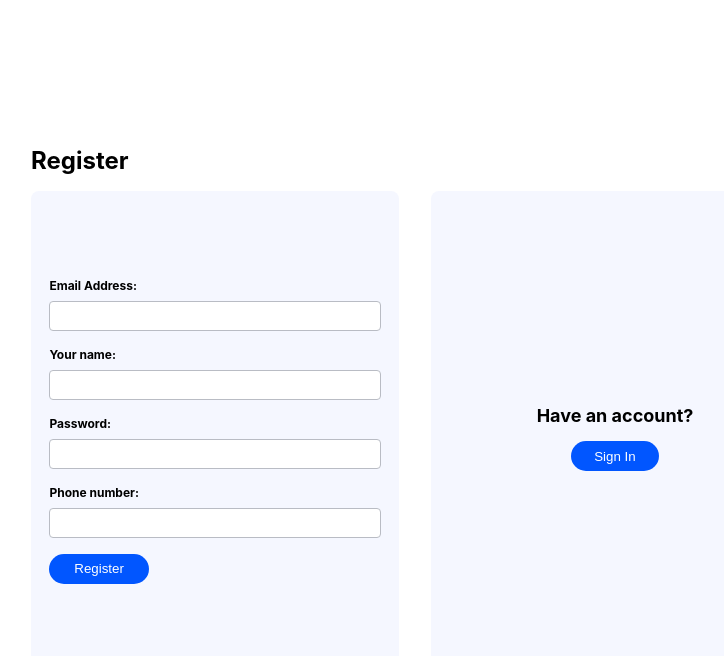
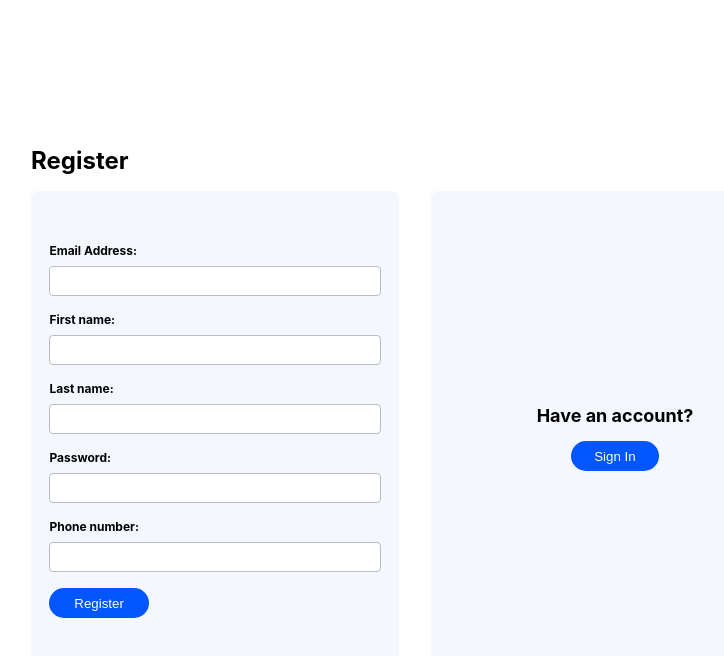
Before and after one commit to rem1xed/BSE-frontend, a React (Create React App) app: page /register in a window 1280 px wide. Shown: the top 656 px of the page, without its empty margins (225-949 px from the left). Built offline with nearby package versions, Linux system fonts and the light colour scheme.

Commit message:
fixed_page_1

```diff
--- a/package.json
+++ b/package.json
@@ -7,6 +7,7 @@
     "@testing-library/jest-dom": "^6.6.3",
     "@testing-library/react": "^16.2.0",
     "@testing-library/user-event": "^13.5.0",
+    "axios": "^1.8.4",
     "react": "^19.0.0",
     "react-dom": "^19.0.0",
     "react-router-dom": "^7.4.1",
--- a/src/components/atoms/Input.jsx
+++ b/src/components/atoms/Input.jsx
@@ -1,3 +1,4 @@
+import "../../styles/Input.css";
 export default function Input(props) {
   return <input {...props} />;
 }
--- a/src/components/templates/RegistrationPage.jsx
+++ b/src/components/templates/RegistrationPage.jsx
@@ -1,47 +1,99 @@
+import React, {useState} from 'react';
+import {useNavigate} from 'react-router-dom';
 import styles from "../../styles/RegistrationPage.module.css";
 import Input from "../atoms/Input";
+import api from "../../services/api";
 
 export default function RegistrationPage() {
+    const [email, setEmail] = useState('');
+    const [password, setPassword] = useState('');
+    const [phone, setPhone] = useState('');
+    const [firstName, setFirstName] = useState('');
+    const [lastName, setLastName] = useState('');
+    const [error, setError] = useState(null);
+    const [loading, setLoading] = useState(false);
+    const navigate = useNavigate();
+
   return (
     <div className={styles.container}>
         <div className={styles.upper_inner_container}>
             <h1>Register</h1>
+            {error && <div className="error-message">{error}</div>}
         </div>
 
         <div className={styles.lower_inner_container}>
 
-            <div className={styles.left_container}>
-
+            <div className={styles.left_container}>     {/*ADD FORM TAG*/}
+                <form method='POST'>
                     <div className={styles.input_container}>
                         <label htmlFor="user_email">Email Address:</label>
-                    <Input type="email" name="user_email"/>
+                        <Input
+                            type="email"
+                            name="user_email"
+                            value={email}
+                            onChange={(e) => setEmail(e.target.value)}
+                            required
+                        />
                     </div>
 
                     <div className={styles.input_container}>
-                    <label htmlFor="user_name">Your name:</label>
-                    <Input type="text" name="user_name"/>
+                        <label htmlFor="user_first_name">First name:</label>
+                        <Input
+                            type="text"
+                            name="user_first_name"
+                            value={firstName}
+                            onChange={(e) => setFirstName(e.target.value)}
+                            required
+                        />
+                    </div>
+
+                    <div className={styles.input_container}>
+                        <label htmlFor="user_last_name">Last name:</label>
+                        <Input
+                            type="text"
+                            name="user_last_name"
+                            value={lastName}
+                            onChange={(e) => setLastName(e.target.value)}
+                            required
+                        />
                     </div>
 
                     <div className={styles.input_container}>
                         <label htmlFor="user_pass">Password:</label>
-                    <Input type="password" name="user_pass"/>
+                        <Input
+                            type="password"
+                            name="user_pass"
+                            value={password}
+                            onChange={(e) => setPassword(e.target.value)}
+                            required
+                        />
                     </div>
 
                     <div className={styles.input_container}>
                         <label htmlFor="user_tel">Phone number:</label>
-                    <Input type="tel" name="user_tel"/>
+                        <Input
+                            type="tel"
+                            name="user_tel"
+                            value={phone}
+                            onChange={(e) => setPhone(e.target.value)}
+                            required
+                        />
                     </div>
 
                     <div className={styles.button_container}>
-                    <button type="submit">Register</button>
+                        <button type="submit" disabled={loading}>
+                            {loading ? 'Loading...' : 'Register'}
+                        </button>
                     </div>
-
+                </form>
             </div>
 
           <div className={styles.right_container}>
             <div className={styles.inner_container}>
                 <h2>Have an account?</h2>
-                <button type="submit">Sign In</button>
+                <button type="button" onClick={() => navigate('/login')}>
+                    Sign In
+                </button>
             </div>
           </div>
         </div>
--- a/src/index.js
+++ b/src/index.js
@@ -20,7 +20,4 @@ createRoot(document.getElementById('root')).render(
   </React.StrictMode>
 );
 
-// If you want to start measuring performance in your app, pass a function
-// to log results (for example: reportWebVitals(console.log))
-// or send to an analytics endpoint. Learn more: https://bit.ly/CRA-vitals
 reportWebVitals();
--- /dev/null
+++ b/src/services/api.js
@@ -0,0 +1,42 @@
+import axios from 'axios';
+
+const API_BASE_URL = 'http://localhost:3000/api';
+
+const apiClient = axios.create({
+  baseURL: API_BASE_URL,
+  headers: {
+    'Content-Type': 'application/json',
+  },
+});
+
+apiClient.interceptors.request.use(
+  (config) => {
+    const token = localStorage.getItem('token');
+    if (token) {
+      config.headers['Authorization'] = `Bearer ${token}`;
+    }
+    return config;
+  },
+  (error) => {
+    return Promise.reject(error);
+  }
+);
+
+// Функції для роботи з API
+export const api = {
+  auth: {
+    login: (credentials) => apiClient.post('/auth/login', credentials),
+    register: (userData) => apiClient.post('/auth/register', userData),
+    logout: () => {
+      localStorage.removeItem('token');
+      return Promise.resolve();
+    },
+  },
+
+  users: {
+    getProfile: () => apiClient.get('/users/profile'),
+    updateProfile: (userData) => apiClient.put('/users/profile', userData),
+  },
+};
+
+export default api;
--- /dev/null
+++ b/src/styles/Input.css
@@ -0,0 +1,12 @@
+input{
+  border: 1px solid #b9bcc4;
+  border-radius: 4px;
+  height: 30px;
+  transition: border 0.1s ease-in-out;
+}
+
+input:focus{
+  outline: none;
+  border: 3px solid #0156ff;
+  transition: border 0.1s ease-in-out;
+}
--- a/src/styles/RegistrationPage.module.css
+++ b/src/styles/RegistrationPage.module.css
@@ -26,10 +26,6 @@
 }
 
 .left_container{
-  display: flex;
-  flex-direction: column;
-  justify-content: center;
-  align-items: center;
   background-color: #f5f7ff;
   width: 100%;
   height: 100%;
@@ -37,7 +33,17 @@
   border-radius: 8px;
 }
 
-.left_container div{
+.left_container form{
+  display: flex;
+  flex-direction: column;
+  justify-content: center;
+  align-items: center;
+  width: 100%;
+  height: 100%;
+  gap: 16px;
+}
+
+.left_container form div{
   display: flex;
   flex-direction: column;
   gap: 8px;
@@ -49,19 +55,6 @@
   width: 100%;
   height: 100%;
   border-radius: 8px;
-}
-
-input{
-  border: 1px solid #b9bcc4;
-  border-radius: 4px;
-  height: 30px;
-  transition: border 0.1s ease-in-out;
-}
-
-input:focus{
-  outline: none;
-  border: 3px solid #0156ff;
-  transition: border 0.1s ease-in-out;
 }
 
 button{
```
Also changed, not shown: 2 other files (tests, documents, lock files or other folders). Lines whose indentation alone changed are shown as unchanged.
